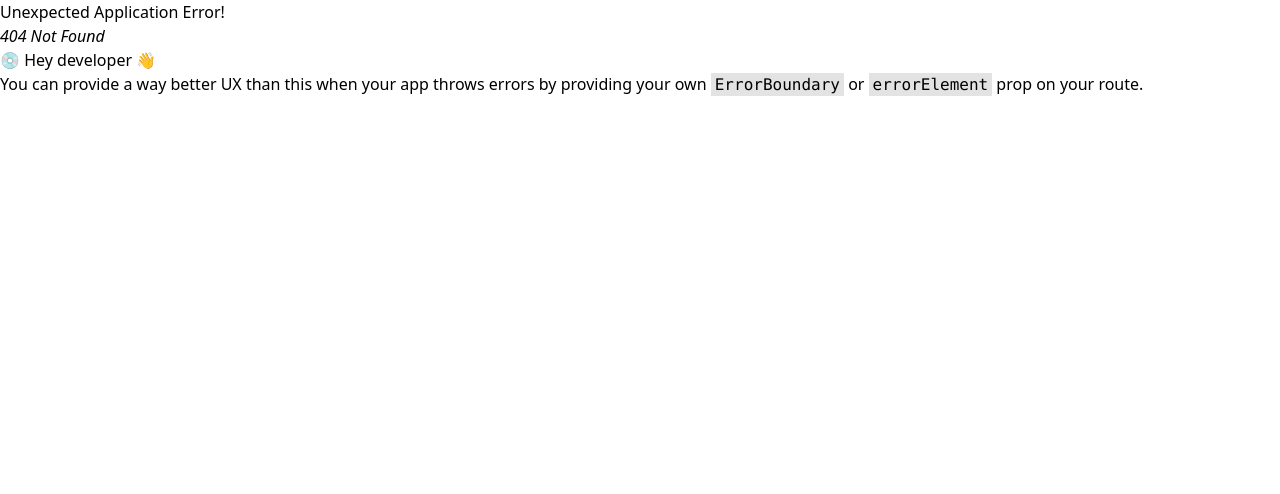
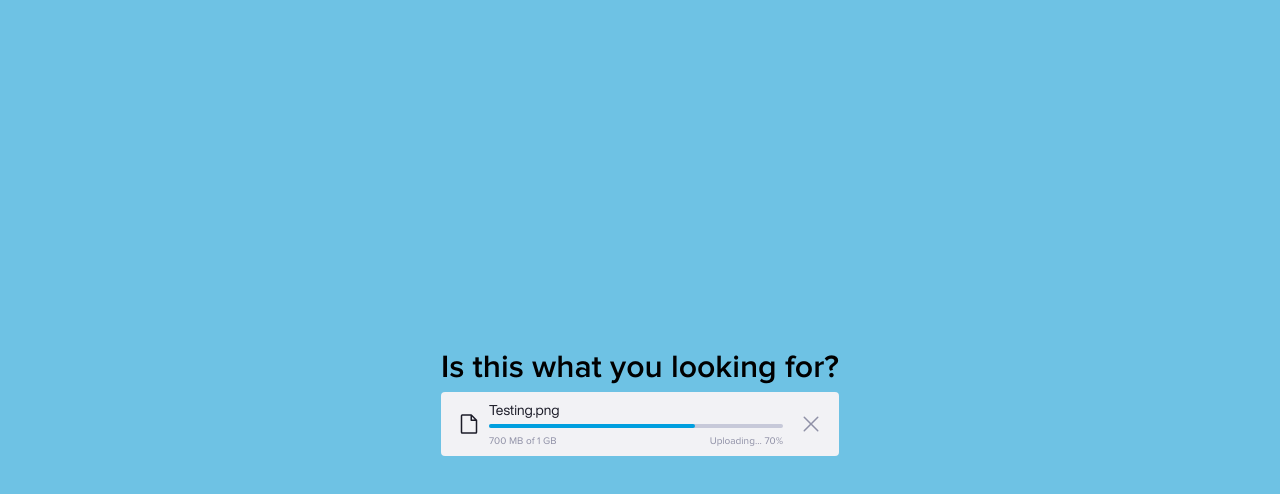
Before and after one commit to UofA-Blueprint/AlzheimerCalgary2.0, a React (Vite) app: page /MediaUploadStatusTest in a window 1280 px wide. Before the commit this address had no page. Shown: the top 494 px of the page. Built offline with nearby package versions, Linux system fonts and the light colour scheme.

Commit message:
Final Implementation of the MediaUploading Status

```diff
--- a/src/App.tsx
+++ b/src/App.tsx
@@ -21,6 +21,7 @@ import InputFieldTestRoute from "./routes/InputFieldTestRoute";
 import MemberHeaderTestRoute from "@/routes/MemberHeaderTestRoute";
 import { MemberInformation } from "./components/MemberInformation";
 import ModalTestRoute from "@/routes/ModalTestRoute";
+import MediaUploadStatusTestRoute from "./routes/MediaUploadStatusTestRoute";
 
 
 const router = createBrowserRouter([
@@ -98,6 +99,10 @@ const router = createBrowserRouter([
     path: "/modal-test",
     element: <ModalTestRoute />,
   },
+  {
+    path: "/MediaUploadStatusTest",
+    element: <MediaUploadStatusTestRoute />,
+  },
 ]);
 
 function App() {
--- /dev/null
+++ b/src/components/MediaUploadStatus.tsx
@@ -0,0 +1,126 @@
+import React, { useEffect, useState } from "react";
+import { File, X, Check, Trash } from "@phosphor-icons/react";
+
+// Props definition for MediaUploadStatus
+interface MediaUploadStatusProps {
+  fileName: string;
+  fileSize: number;
+}
+
+// Format bytes into its corresponding format
+const formatBytes = (bytes: number, decimals = 2): string => {
+  if (bytes === 0) return '0 Bytes';
+  const k = 1000; // Decimal multiple
+  const dm = decimals < 0 ? 0 : decimals;
+  const sizes = ['Bytes', 'KB', 'MB', 'GB', 'TB'];
+  const i = Math.floor(Math.log(bytes) / Math.log(k));
+  return parseFloat((bytes / Math.pow(k, i)).toFixed(dm)) + ' ' + sizes[i];
+};
+
+// Main function
+const MediaUploadStatus: React.FC<MediaUploadStatusProps> = ({ fileName, fileSize }) => {
+  const [uploadProgress, setUploadProgress] = useState(70); // Example progress in percentage
+  const [isFailed, setIsFailed] = useState(false); // Example failed condition
+  const [isCompleted, setIsCompleted] = useState(false);
+  const [showDoneStatus, setShowDoneStatus] = useState(false);
+
+  // For the trash icon to appear when it complete
+  useEffect(() => {
+    let timer: ReturnType<typeof setTimeout>;
+    if (isCompleted) {
+      timer = setTimeout(() => {
+        setShowDoneStatus(true);
+      }, 2500); // 2.5 sec
+    } else {
+      setShowDoneStatus(false);
+    }
+    return () => clearTimeout(timer); // Clean up the timer when isCompleted changes
+  }, [isCompleted]);
+
+  // Condition to check if file is uploaded successfully
+  useEffect(() => {
+    if (uploadProgress === 100) {
+      setIsCompleted(true);
+    } else {
+      setIsCompleted(false);
+    }
+  }, [uploadProgress]);
+
+  // useState for isFailed will implement here!
+
+
+
+  // useState for setUploadProgress will implement here!
+    // This function expect to return the correct uploading percentage for the file
+
+
+  return (
+    <div className= {`flex items-center rounded py-2 px-4 gap-2 h-full text-neutrals-dark-500 ${isFailed ? "bg-status-red-light" : "bg-neutrals-light-300"}`}>
+        {/* File Icon */}
+        <div>
+          <File size={24} />
+        </div>
+
+        {/* Middle Content: Filename, Progress Bar, Info Text */}
+        <div className="flex-1">
+          {/*Filename*/}
+          <div className="flex flex-col">
+            <div className="text-sm">
+              {fileName}
+            </div>
+
+            {showDoneStatus ? null :
+              (
+                <div className="relative mt-1">
+                  {/* Progress bar */}
+                  {isFailed ? null : (
+                      <div className="w-full bg-neutrals-dark-100 h-1 rounded-full">
+                        <div className="bg-primary-main h-1 rounded-full" style={{ width: `${uploadProgress}%`}}></div>
+                      </div>
+                    )
+                  }
+
+                  {/* Uploading info text */}
+                  {isFailed ? (
+                      <div className="flex justify-between text-[0.625rem] leading-[0.919rem] text-status-red-main font-normal">
+                        <div>Failed to upload</div>
+                      </div>
+                    ) :
+                    (isCompleted ? (
+                        <div className="flex justify-between text-[0.625rem] leading-[0.919rem] text-neutrals-dark-200 font-normal mt-1.5">
+                          <div>Complete</div>
+                          <div className=" text-status-green-main">
+                            <Check size={16} />
+                          </div>
+                        </div>
+                      ) :
+                      (
+                      <div className="flex justify-between text-[0.625rem] leading-[0.919rem] text-neutrals-dark-200 font-normal mt-1.5">
+                        <div>{formatBytes((fileSize * uploadProgress) / 100)} of {formatBytes(fileSize)}</div>
+                        <div>Uploading... {uploadProgress}%</div>
+                      </div>
+                      )
+                    )
+                  }
+                </div>
+              )
+            }
+          </div>
+        </div>
+
+        {/* X Button */}
+        {isCompleted ? (
+          showDoneStatus ? (
+            <button className=" pl-2 text-neutrals-dark-200 hover:text-neutrals-dark-500 transition ease-in-out duration-300">
+              <Trash size={24} />
+            </button>) : null
+          ) : (
+          <button className=" pl-2 text-neutrals-dark-200 hover:text-neutrals-dark-500">
+            <X size={24} />
+          </button>
+        )}
+    </div>
+  );
+};
+
+export default MediaUploadStatus;
--- /dev/null
+++ b/src/routes/MediaUploadStatusTestRoute.tsx
@@ -0,0 +1,19 @@
+import MediaUploadStatus from "@/components/MediaUploadStatus";
+
+
+// TODO: Add the +20% button here to test it and the fail to upload button
+//
+function MediaUploadStatusTestRoute() {
+    return (
+    <div className="text-h2 flex flex-col items-center justify-center min-h-screen bg-primary-light">
+        <div>
+            <h1>Is this what you looking for? </h1>
+            {/* fileSize is in bytes */}
+            {/* Play around with uploadProgress in percentage and isFailed variables in MediaUploadStatus.tsx */}
+            <MediaUploadStatus fileName="Testing.png" fileSize={1000000000}/>
+        </div>
+    </div>
+
+    )
+}
+export default MediaUploadStatusTestRoute;
```
